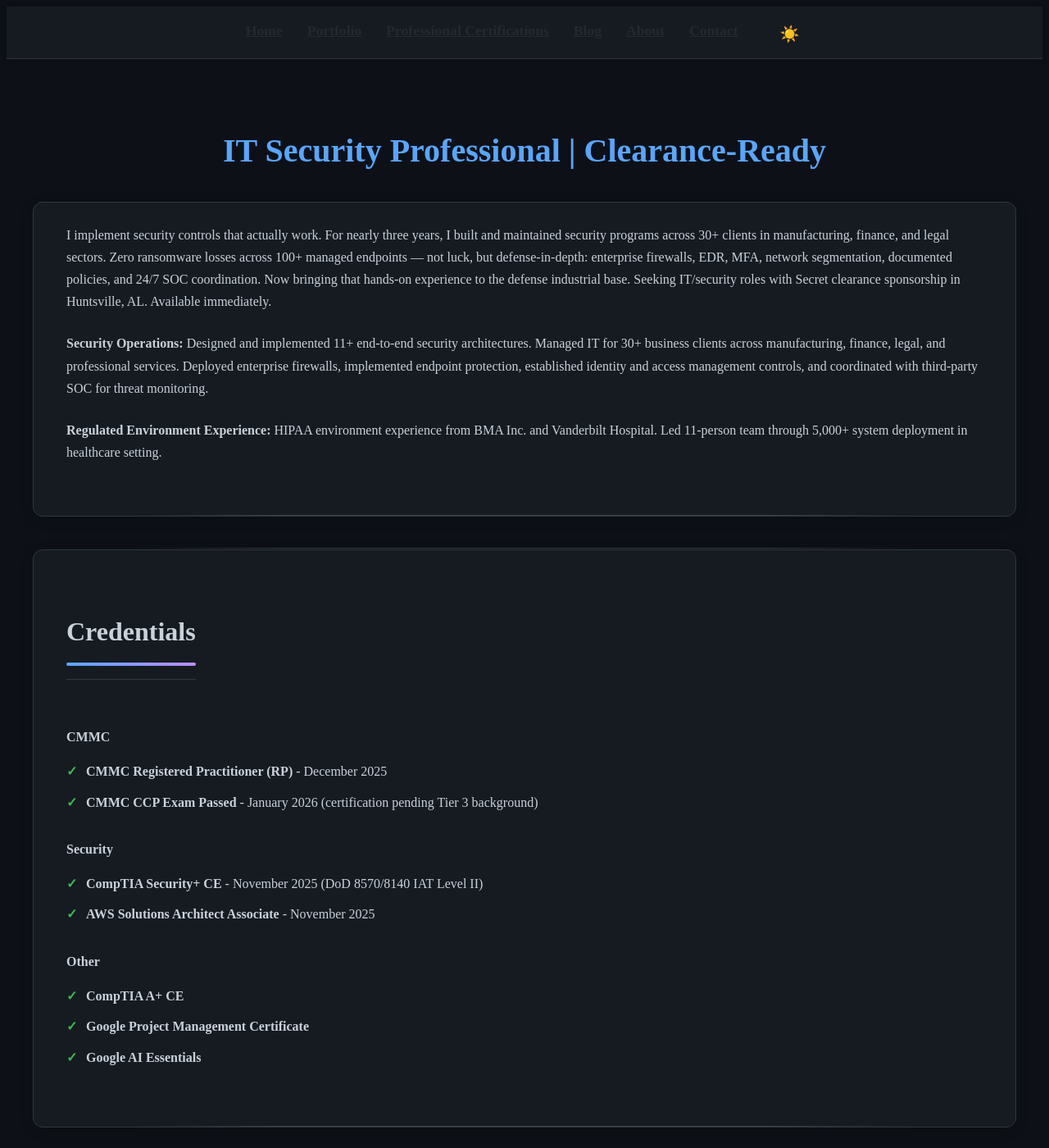
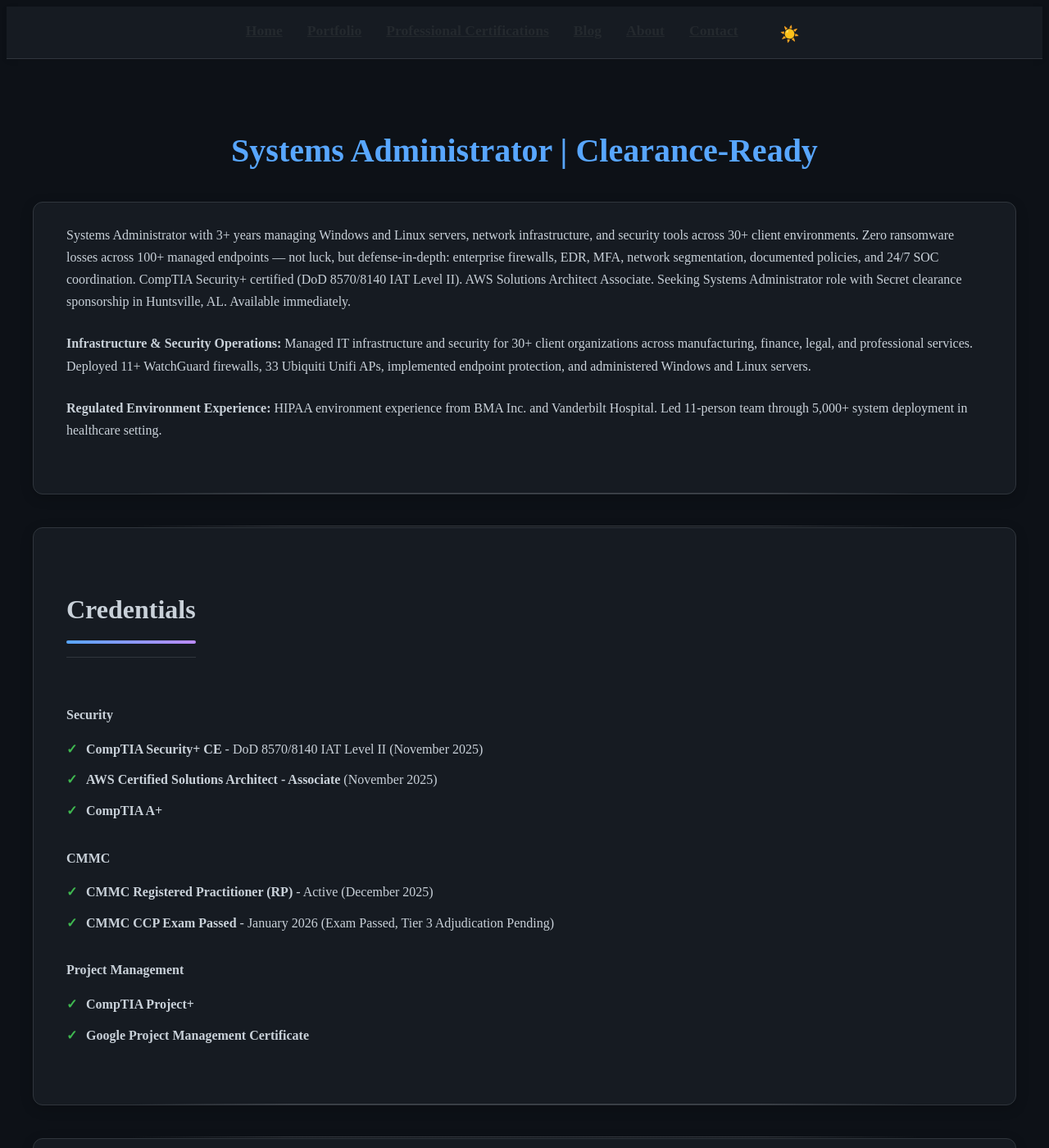
Before and after one commit to joshuamichaelhall/joshuamichaelhall.github.io, a Jekyll site: the page built from pages/about.md, in a window 1280 px wide and 1400 px high. Shown: the whole window at 82% size. Built offline with Jekyll 4.4.1, drawn with Linux system fonts in a browser that asks for light colours; nearby versions of some CDN libraries; some of the changed text lies outside the part shown.

Commit message:
Align website content with updated sysadmin resume
Reposition from "IT Security Professional" to "Systems Administrator"
across all pages. Update job titles, technical skills, certifications,
and education to match primary sysadmin resume.

Co-Authored-By: Claude Opus 4.6 <noreply@anthropic.com>

```diff
--- a/pages/about.md
+++ b/pages/about.md
@@ -4,12 +4,12 @@ title: About
 permalink: /about/
 ---
 
-# IT Security Professional | Clearance-Ready
+# Systems Administrator | Clearance-Ready
 
 <div class="content-section with-divider">
-  <p>I implement security controls that actually work. For nearly three years, I built and maintained security programs across 30+ clients in manufacturing, finance, and legal sectors. Zero ransomware losses across 100+ managed endpoints — not luck, but defense-in-depth: enterprise firewalls, EDR, MFA, network segmentation, documented policies, and 24/7 SOC coordination. Now bringing that hands-on experience to the defense industrial base. Seeking IT/security roles with Secret clearance sponsorship in Huntsville, AL. Available immediately.</p>
+  <p>Systems Administrator with 3+ years managing Windows and Linux servers, network infrastructure, and security tools across 30+ client environments. Zero ransomware losses across 100+ managed endpoints — not luck, but defense-in-depth: enterprise firewalls, EDR, MFA, network segmentation, documented policies, and 24/7 SOC coordination. CompTIA Security+ certified (DoD 8570/8140 IAT Level II). AWS Solutions Architect Associate. Seeking Systems Administrator role with Secret clearance sponsorship in Huntsville, AL. Available immediately.</p>
 
-  <p><strong>Security Operations:</strong> Designed and implemented 11+ end-to-end security architectures. Managed IT for 30+ business clients across manufacturing, finance, legal, and professional services. Deployed enterprise firewalls, implemented endpoint protection, established identity and access management controls, and coordinated with third-party SOC for threat monitoring.</p>
+  <p><strong>Infrastructure & Security Operations:</strong> Managed IT infrastructure and security for 30+ client organizations across manufacturing, finance, legal, and professional services. Deployed 11+ WatchGuard firewalls, 33 Ubiquiti Unifi APs, implemented endpoint protection, and administered Windows and Linux servers.</p>
 
   <p><strong>Regulated Environment Experience:</strong> HIPAA environment experience from BMA Inc. and Vanderbilt Hospital. Led 11-person team through 5,000+ system deployment in healthcare setting.</p>
 </div>
@@ -20,27 +20,27 @@ permalink: /about/
   <div class="certifications-section">
     <div class="cert-categories">
       <div class="cert-category">
-        <h4>CMMC</h4>
+        <h4>Security</h4>
         <ul class="cert-list">
-          <li><strong>CMMC Registered Practitioner (RP)</strong> - December 2025</li>
-          <li><strong>CMMC CCP Exam Passed</strong> - January 2026 (certification pending Tier 3 background)</li>
+          <li><strong>CompTIA Security+ CE</strong> - DoD 8570/8140 IAT Level II (November 2025)</li>
+          <li><strong>AWS Certified Solutions Architect - Associate</strong> (November 2025)</li>
+          <li><strong>CompTIA A+</strong></li>
         </ul>
       </div>
 
       <div class="cert-category">
-        <h4>Security</h4>
+        <h4>CMMC</h4>
         <ul class="cert-list">
-          <li><strong>CompTIA Security+ CE</strong> - November 2025 (DoD 8570/8140 IAT Level II)</li>
-          <li><strong>AWS Solutions Architect Associate</strong> - November 2025</li>
+          <li><strong>CMMC Registered Practitioner (RP)</strong> - Active (December 2025)</li>
+          <li><strong>CMMC CCP Exam Passed</strong> - January 2026 (Exam Passed, Tier 3 Adjudication Pending)</li>
         </ul>
       </div>
 
       <div class="cert-category">
-        <h4>Other</h4>
+        <h4>Project Management</h4>
         <ul class="cert-list">
-          <li><strong>CompTIA A+ CE</strong></li>
+          <li><strong>CompTIA Project+</strong></li>
           <li><strong>Google Project Management Certificate</strong></li>
-          <li><strong>Google AI Essentials</strong></li>
         </ul>
       </div>
     </div>
@@ -48,23 +48,23 @@ permalink: /about/
 </div>
 
 <div class="content-section with-divider">
-  <h2>Core Competencies</h2>
+  <h2>Technical Skills</h2>
   <div class="expertise-grid">
     <div class="expertise-item">
-      <h3>Security Operations</h3>
-      <p>Risk assessment, security architecture design, incident response, vulnerability management, access control, security event triage, defense-in-depth.</p>
+      <h3>Network & Security</h3>
+      <p>Enterprise Firewalls (WatchGuard T20/T80), VLANs, Network Segmentation, VPN, TCP/IP, Switches, Ubiquiti Unifi Wireless (33 APs deployed).</p>
     </div>
     <div class="expertise-item">
-      <h3>Compliance Frameworks</h3>
-      <p>NIST 800-171, NIST 800-53, CMMC 2.0, HIPAA, policy development, gap assessment, remediation tracking, audit preparation.</p>
+      <h3>Server Administration</h3>
+      <p>Windows Server, Linux Server, DNS, DHCP, System Imaging, Backup/Recovery.</p>
     </div>
     <div class="expertise-item">
-      <h3>Technical</h3>
-      <p>AWS (IAM, S3, Lambda, CloudFront, API Gateway, DynamoDB), Active Directory, firewalls (WatchGuard, Fortinet), EDR, SIEM/SOC, network segmentation.</p>
+      <h3>Endpoint & Security Tools</h3>
+      <p>Windows 10/11, Atera RMM, BitDefender Gravity Zone, Huntress EDR, MFA Configuration, LastPass, Axcient 360 Backup, Wireshark.</p>
     </div>
     <div class="expertise-item">
-      <h3>Team Contribution</h3>
-      <p>Strong collaborator with project management experience. Stakeholder communication, team coordination, and proven ability to deliver in structured environments.</p>
+      <h3>Cloud & Productivity</h3>
+      <p>M365 Administration, Exchange, Teams, SharePoint, OneDrive, AWS (IAM, S3, CloudFront, Lambda, DynamoDB, API Gateway).</p>
     </div>
   </div>
 </div>
@@ -77,20 +77,16 @@ permalink: /about/
       <p>Mojave Corp (Contract) | February 2026 - Present. Supporting CMMC readiness assessments for Defense Industrial Base clients. Assisting with NIST 800-171 compliance documentation and gap analysis.</p>
     </div>
     <div class="expertise-item">
-      <h3>Security Architecture</h3>
-      <p>Designed and implemented 11+ end-to-end security architectures. Managed IT for 30+ business clients. Developed policies, implemented controls, established documentation standards.</p>
+      <h3>Co-Founder & Security Program Manager</h3>
+      <p>TimothyTek (Eureka Technical Services, LLC) | December 2020 - July 2023. Managed IT infrastructure and security for 30+ client organizations. Zero ransomware losses across 100+ endpoints. Led $98K+ infrastructure modernization project.</p>
     </div>
     <div class="expertise-item">
-      <h3>Zero Ransomware Track Record</h3>
-      <p>Maintained zero ransomware losses across 100+ endpoints through defense-in-depth security strategy over 2+ years. Stabilized previously compromised environments.</p>
+      <h3>IT Technician</h3>
+      <p>BMA Inc. | October 2020 - May 2021. Provided systems support in HIPAA-compliant environments. Supported user account management, access controls, and WatchGuard firewall configuration.</p>
     </div>
     <div class="expertise-item">
-      <h3>Healthcare Compliance</h3>
-      <p>HIPAA environment experience from BMA Inc. and Vanderbilt Hospital. Led 11-person team through 5,000+ system deployment.</p>
-    </div>
-    <div class="expertise-item">
-      <h3>Executive Advisory</h3>
-      <p>Advised business owners on security strategy and compliance requirements across manufacturing, finance, and legal sectors.</p>
+      <h3>Technical Team Lead</h3>
+      <p>Apex Systems (Vanderbilt University Hospital) | February - June 2015. Led 11-person technical team in enterprise deployment of 5,000+ systems. Maintained HIPAA-compliant procedures with zero security incidents.</p>
     </div>
   </div>
 </div>
@@ -117,6 +113,16 @@ permalink: /about/
   </div>
 </div>
 
+<div class="content-section with-divider">
+  <h2>Professional Affiliations</h2>
+  <div class="expertise-grid">
+    <div class="expertise-item">
+      <h3>Memberships</h3>
+      <p>InfraGard Member (FBI Public-Private Partnership) | ISACA Member | ISSA Member</p>
+    </div>
+  </div>
+</div>
+
 <div class="content-section">
   <h2>Connect</h2>
   <div class="expertise-grid">
@@ -136,7 +142,7 @@ permalink: /about/
   </div>
 
   <div class="quote">
-    <p>Seeking IT/security roles with Secret clearance sponsorship in Huntsville, AL. Available immediately.</p>
-    <div class="quote-author">- Security+ (DoD 8570/8140 IAT II) | AWS SAA | CMMC RP | CCP (Exam Passed, Tier 3 Pending) | Clearance-Ready</div>
+    <p>Seeking Systems Administrator role with Secret clearance sponsorship in Huntsville, AL. Available immediately.</p>
+    <div class="quote-author">- Security+ (DoD 8570/8140 IAT II) | AWS SAA | CMMC RP | Clearance-Ready</div>
   </div>
 </div>
```
Also changed, not shown: _data/skills.yml (+62 -71 lines), _layouts/home.html (+5 -5 lines), pages/certifications.md (+38 -30 lines), pages/contact.md (+6 -6 lines), pages/portfolio.md (+3 -3 lines).
